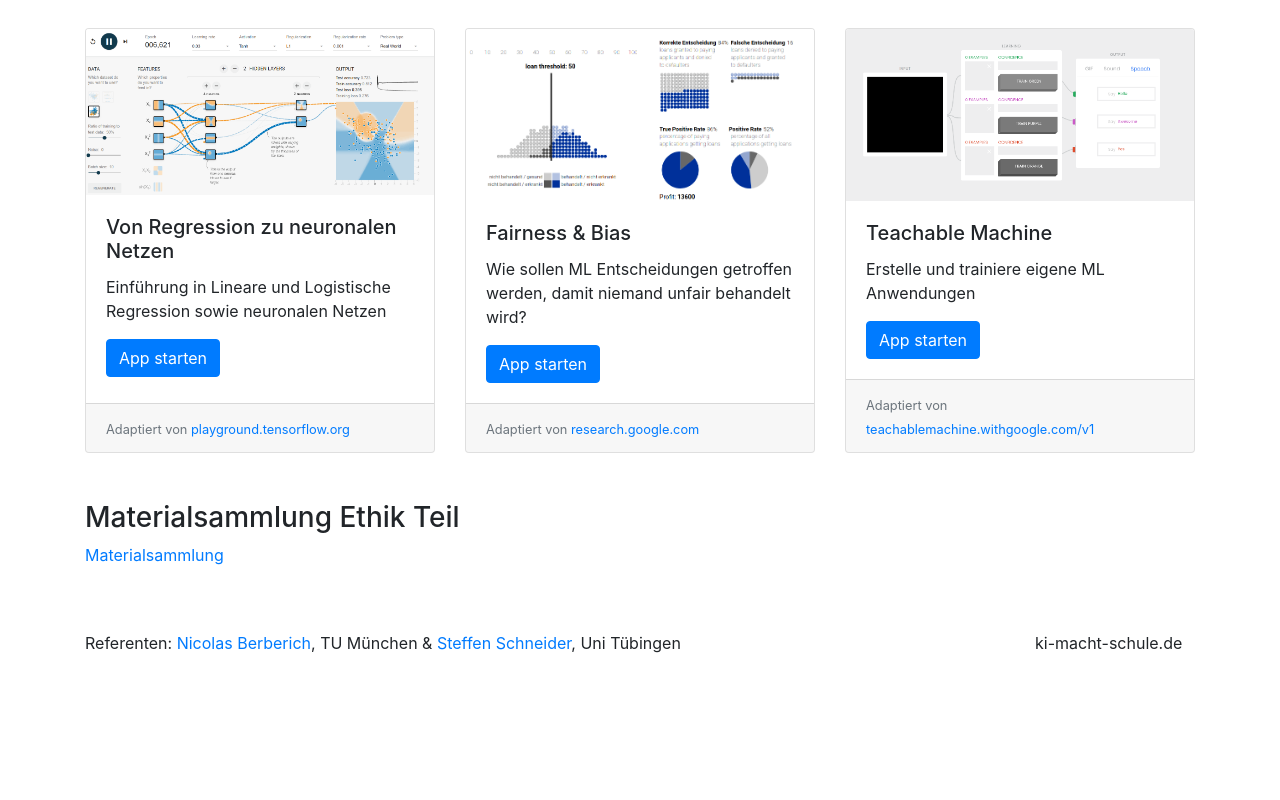
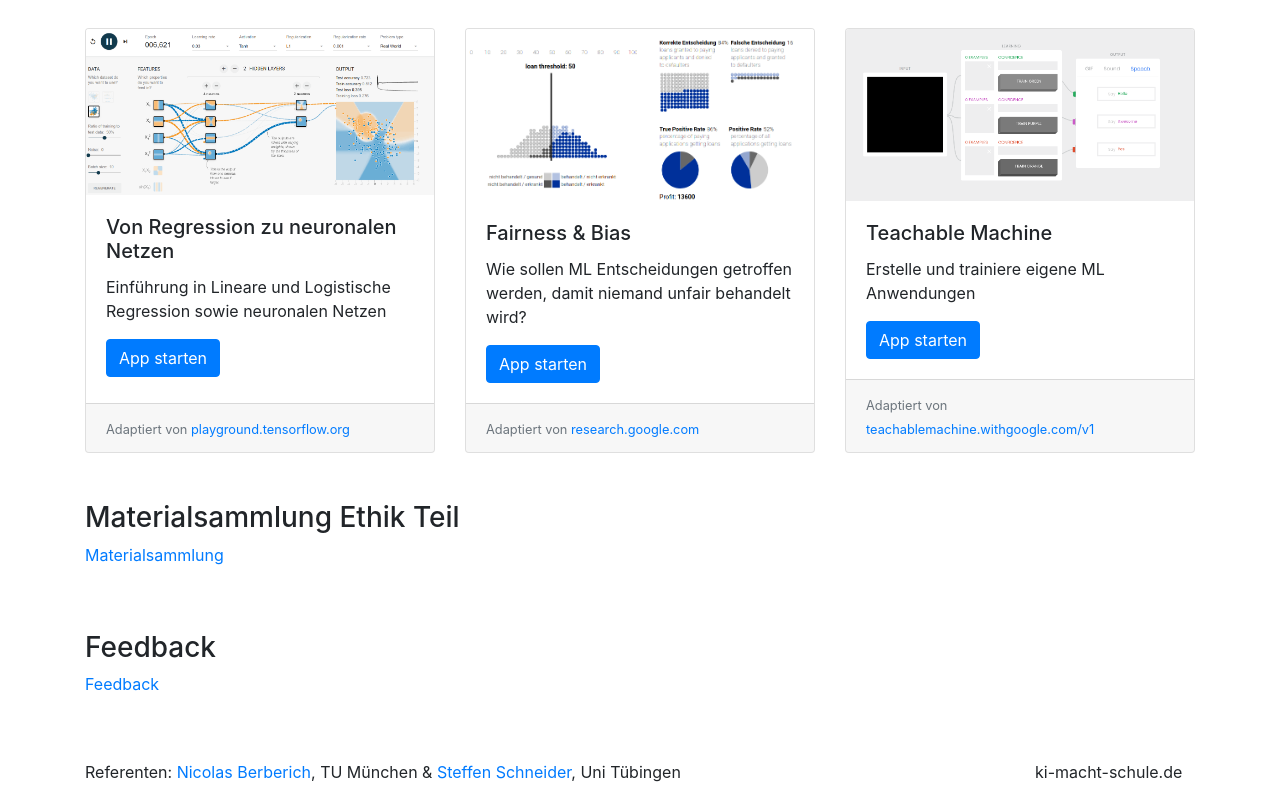
Before and after one commit to stes/drk.ki-macht-schule, a plain HTML site: page docs/index.html in a window 1280 px wide. Shown: the part 644-1444 px from the top of the page. Before the commit the page ends 1315 px from the top, so only its background shows below. Drawn offline with Linux system fonts and the light colour scheme.

Commit message:
Update index.html

```diff
--- a/docs/index.html
+++ b/docs/index.html
@@ -138,6 +138,15 @@
         </div>
 
         <div class="row mt-5">
+        <div class="col-lg-10">
+            <h3>Feedback</h3>
+            <p class="text">
+                <a href="https://forms.gle/sjR8JQv4C1XL5deQ9">Feedback</a>
+            </p>
+        </div>
+        </div>
+
+        <div class="row mt-5">
             <div class="col-lg-10">
                 <p class="text">
                     Referenten:
```
